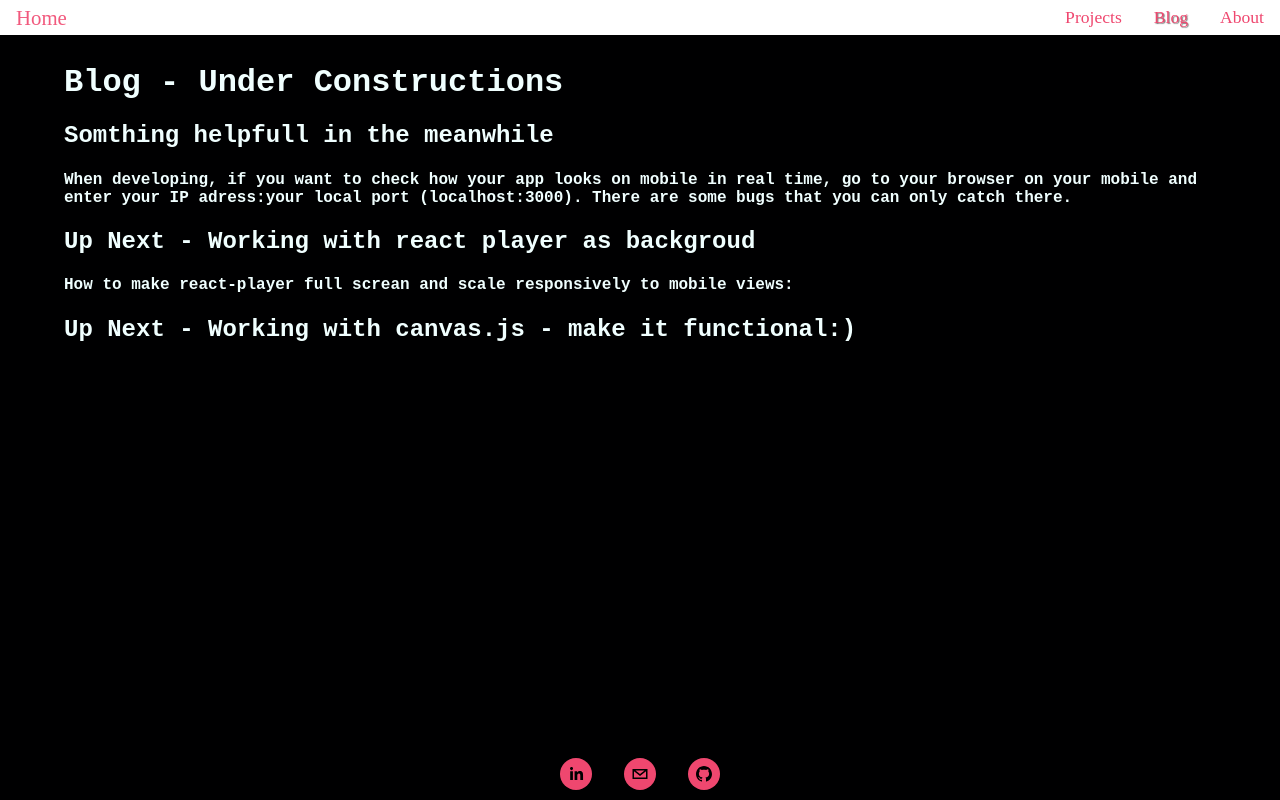
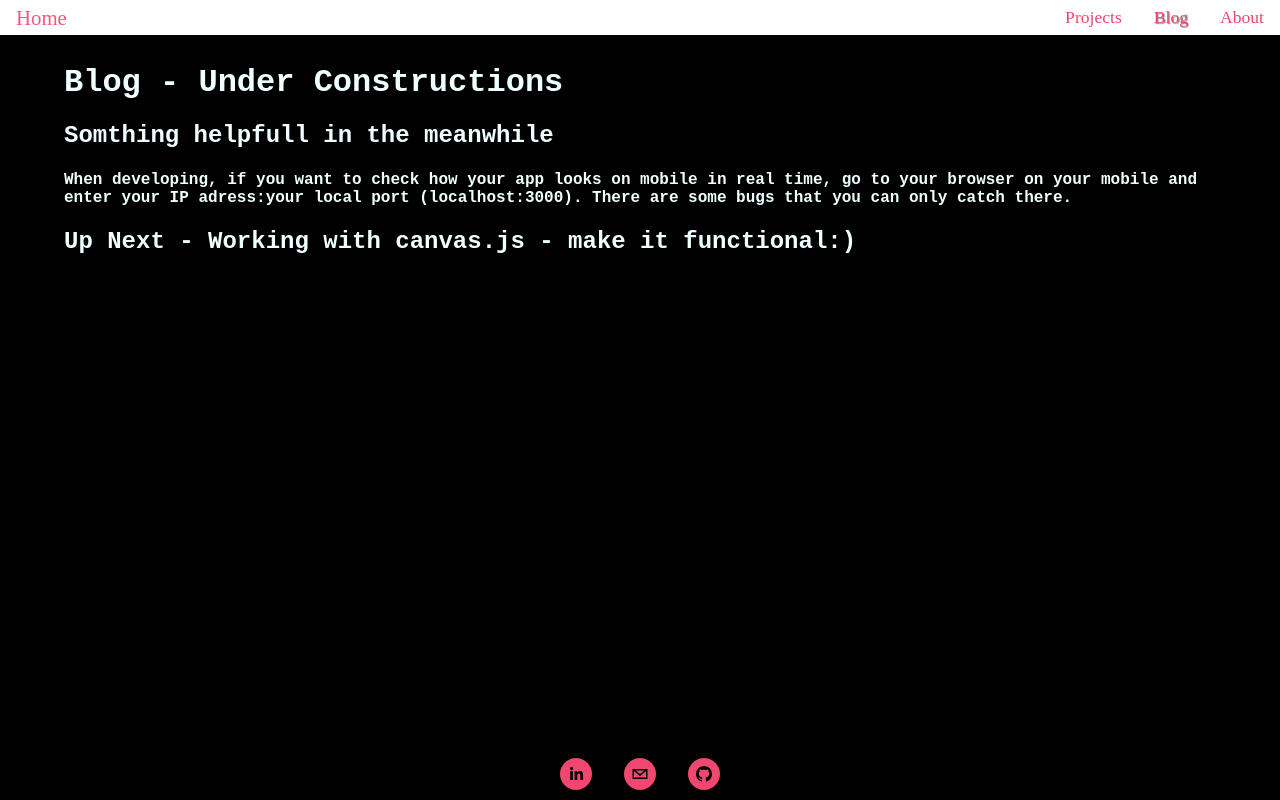
Before and after one commit to amabelleS/my-protfolio, a React (Create React App) app: page /blog in a window 1280 px wide. Built offline with nearby package versions, Linux system fonts and the light colour scheme.

Commit message:
update 12/12

```diff
--- a/src/pages/Blog.js
+++ b/src/pages/Blog.js
@@ -13,22 +13,7 @@ const Blog = () => {
         adress:your local port (localhost:3000). There are some bugs that you
         can only catch there.
       </h4>
-      {/* <h2>In Progress - Nested routs with react & redux </h2>
-      <h4>
-        I'm stuck on something. So here I am writing my first blog describing the work process as I try to work this out.
-        I'm working on a e-commerce react app, trying to implement nested routs with mapStateToProps.
-      </h4> */}
-        {/* <div className="blog_link">
-          <a href='https://codesandbox.io/s/icy-https-ok2nr?file=/src/App.tsx'>To codesandbox</a>
-        </div> */}
-      <h2>Up Next - Working with react player as backgroud</h2>
-      <h4>
-        {' '}
-        How to make react-player full screan and scale responsively to mobile
-        views:
-      </h4>
       <h2>Up Next - Working with canvas.js - make it functional:)</h2>
-      {/* <h2>Up Next - Why you dont need redux:)</h2> */}
     </div>
   );
 };
--- a/src/pages/Home.js
+++ b/src/pages/Home.js
@@ -56,8 +56,8 @@ const Home = () => {
         </div>
 
         <div className="gradient_static-shade home_about">
-          <h1 className="slide-in-left">A Web Developer</h1>
-          <h1 className="slide-in-right">A user experience designer</h1>
+          <h1 className="slide-in-left">Full-Stack Developer</h1>
+          {/* <h1 className="slide-in-right">A UI/UX Designer</h1> */}
           <h1 className="slide-in-left">An ideas actualizer</h1>
           <div className="home_btn">
             <Button to="/about">More about me</Button>
```
